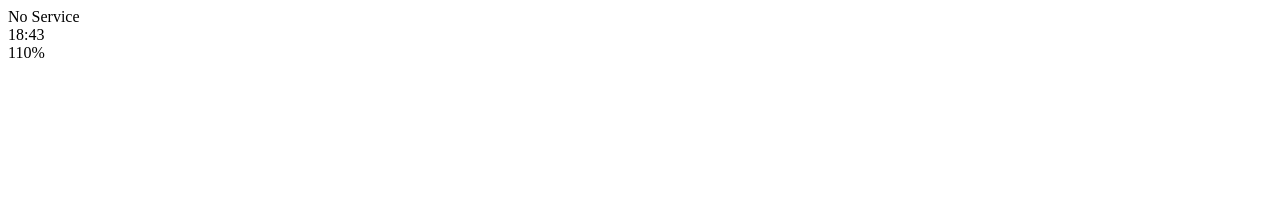
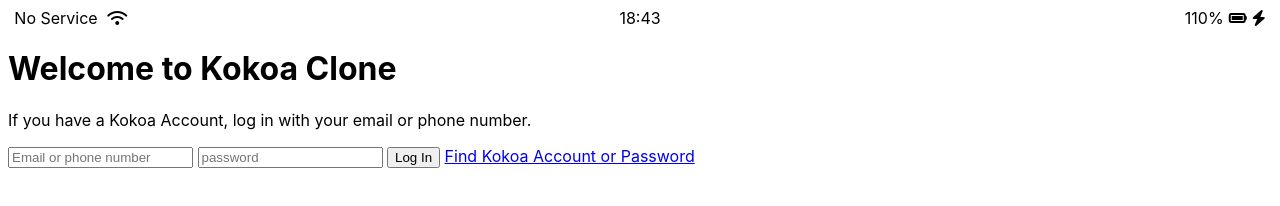
Before and after one commit to blair-js/kokoa-clone-2021, a plain HTML site: page index.html in a window 1280 px wide. Drawn offline with Linux system fonts and the light colour scheme.

Commit message:
Kokoa_0430

```diff
--- /dev/null
+++ b/css/style.css
@@ -0,0 +1,26 @@
+body{
+    font-family: -apple-system, BlinkMacSystemFont, 'Segoe UI', Roboto, Oxygen, Ubuntu, Cantarell, 'Open Sans', 'Helvetica Neue', sans-serif;
+}
+
+.status-bar{
+    display:flex;
+    justify-content: center;
+}
+.status-bar__column{
+   width: 33%;
+}
+.status-bar__column:first-child span{
+    margin-right: 5px;
+}
+.status-bar__column:nth-child(2){
+    display:flex;
+    justify-content: center;
+}
+.status-bar__column:last-child{
+    display:flex;
+    justify-content: flex-end;
+    align-items: center;
+}
+.status-bar__column .fa-battery-full {
+    margin: 0px 5px;
+}
--- a/index.html
+++ b/index.html
@@ -1,22 +1,43 @@
 <!DOCTYPE html>
 <html lang="en">
 <head>
+    <link rel="stylesheet" href="css/style.css">
     <meta charset="UTF-8">
     <meta http-equiv="X-UA-Compatible" content="IE=edge">
     <meta name="viewport" content="width=device-width, initial-scale=1.0">
-    <title>Welcome to Kokoa Talk</title>
+    <title>Welcome to Kokoa Clone</title>
 </head>
 <body>
-    <div id="status-bar">
-        <div class="status-bar__column"></div>
+    <div class="status-bar">
+        <div class="status-bar__column">
         <span>No Service</span>
-        <!--To Do : Wifi Icon-->
-        <div class="status-bar__column"></div>
+        <!-- <svg class="w-6 h-6" fill="none" stroke="currentColor" viewBox="0 0 24 24" xmlns="http://www.w3.org/2000/svg"><path stroke-linecap="round" stroke-linejoin="round" stroke-width="2" d="M9 19v-6a2 2 0 00-2-2H5a2 2 0 00-2 2v6a2 2 0 002 2h2a2 2 0 002-2zm0 0V9a2 2 0 012-2h2a2 2 0 012 2v10m-6 0a2 2 0 002 2h2a2 2 0 002-2m0 0V5a2 2 0 012-2h2a2 2 0 012 2v14a2 2 0 01-2 2h-2a2 2 0 01-2-2z"></path></svg> -->
+        <i class="fas fa-wifi"></i>
+        </div>
+        <div class="status-bar__column">
         <span>18:43</span>
-        <div class="status-bar__column"></div>
+        </div>
+        <div class="status-bar__column">
         <span>110%</span>
-        <!--Battery Icon-->
-        <!--Lightning Icon-->
+        <i class="fas fa-battery-full"></i>
+        <i class="fas fa-bolt"></i>
+        </div>
     </div>
+
+    <header class="welcome-header">
+        <h1 class="Welcome-header__title">Welcome to Kokoa Clone</h1>
+        <p class="Welcome-header__text">If you have a Kokoa Account, log in with your email or phone number.</p>
+    </header>
+
+    <form id="login-form">
+        <input type="text" placeholder="Email or phone number">
+        <input type="password" placeholder="password">
+        <input type="submit" value="Log In">
+        <a href="#">Find Kokoa Account or Password</a>
+    </form>
+
+    <script src="https://kit.fontawesome.com/6478f529f2.js"
+    crossorigin="anonymous">
+    </script>
 </body>
 </html>
```
